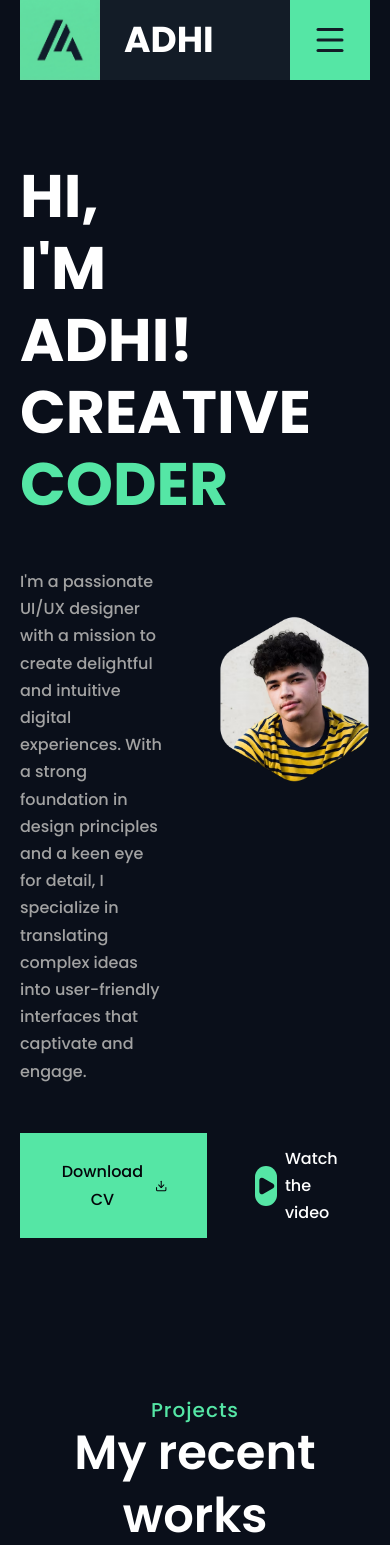
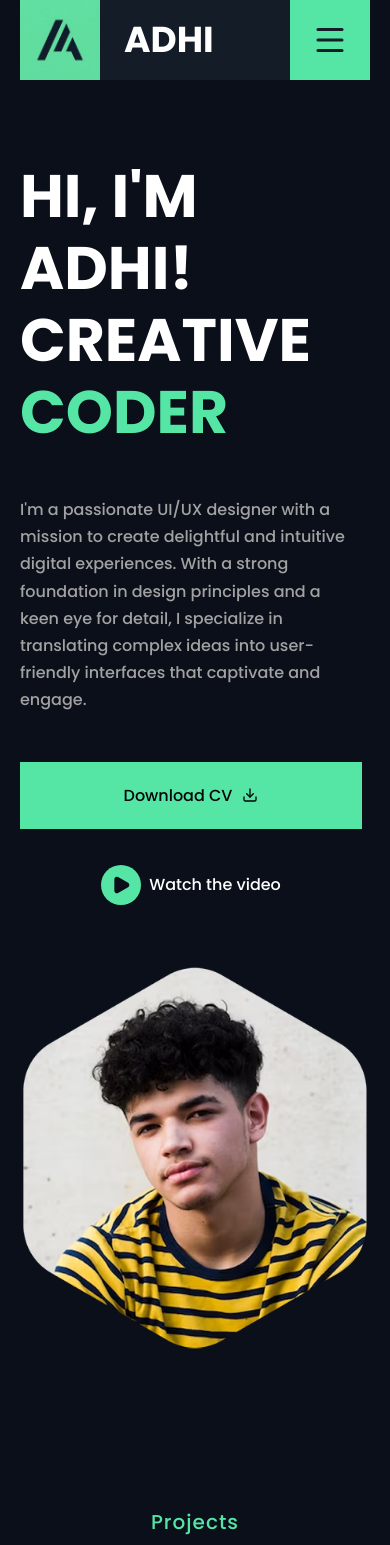
Before and after one commit to agrihome/portfolio-react, a React (Vite) app in the folder portfolio/: page / in a window 390 px wide. Shown: the top 1545 px of the page. Built offline with nearby package versions, Linux system fonts and the light colour scheme.

Commit message:
responsive 1

```diff
--- a/portfolio/src/sections/certificates.jsx
+++ b/portfolio/src/sections/certificates.jsx
@@ -48,7 +48,7 @@ function CertificateBlock({ img, course }) {
       <img
         src={img}
         alt={course}
-        className="w-auto h-[400px] object-cover"
+        className="w-auto lg:h-[400px] h-[250px] object-cover"
       ></img>
     </div>
   );
--- a/portfolio/src/sections/contact.jsx
+++ b/portfolio/src/sections/contact.jsx
@@ -5,7 +5,7 @@ import Provider from "../components/Provider";
 export default function Contact() {
   return (
     <Provider className="bg-background-secondary">
-      <section className="grid grid-cols-3 gap-5 py-20" id="contact">
+      <section className="grid xl:grid-cols-3 xl:gap-5 py-20 gap-10 " id="contact">
         <ContactBlock
           icon={AddressIcon}
           heading="Address"
--- a/portfolio/src/sections/hero.jsx
+++ b/portfolio/src/sections/hero.jsx
@@ -10,7 +10,7 @@ export default function Hero() {
     <Provider className="bg-background-primary">
       <section
         id="home"
-        className="pt-40 pb-20 grid grid-cols-2 gap-12 items-center"
+        className="pt-40 pb-20 grid lg:grid-cols-2 gap-12 items-center"
       >
         <div className=" flex flex-col justify-center gap-12 pr-2">
           <div>
@@ -28,7 +28,7 @@ export default function Hero() {
             captivate and engage.
           </Text>
 
-          <div className="flex gap-6">
+          <div className="flex flex-col sm:flex-row gap-6">
             <Button>
               Download CV <Download className="w-4 h-4" />
             </Button>
--- a/portfolio/src/sections/projects.jsx
+++ b/portfolio/src/sections/projects.jsx
@@ -17,7 +17,7 @@ export default function Projects() {
         <H4 className="text-center text-highlight">Projects</H4>
         <H2>My recent works</H2>
 
-        <div className="grid grid-cols-2 gap-18">
+        <div className="grid lg:grid-cols-2 gap-18 not-first:">
           <Exclusive />
           <Pathflow />
         </div>
--- a/portfolio/src/sections/skills.jsx
+++ b/portfolio/src/sections/skills.jsx
@@ -48,7 +48,7 @@ export default function Skills() {
         <H2>
           Showcasing your talent <br /> amplifying your impact
         </H2>
-        <div className="mt-20 grid grid-cols-2">
+        <div className="mt-20 grid lg:grid-cols-2">
           <Experience
             startYear={"Mar"}
             endYear={"Nov 2025"}
@@ -57,7 +57,7 @@ export default function Skills() {
           />
         </div>
 
-        <div className="grid grid-cols-2 mt-20 gap-y-12 gap-x-5" id="skills">
+        <div className="grid md:grid-cols-2  mt-20 gap-y-12 gap-x-5" id="skills">
           {skills.map((skill) => (
             <SkillBlock skill={skill.skill} rating={skill.rating} />
           ))}
```
